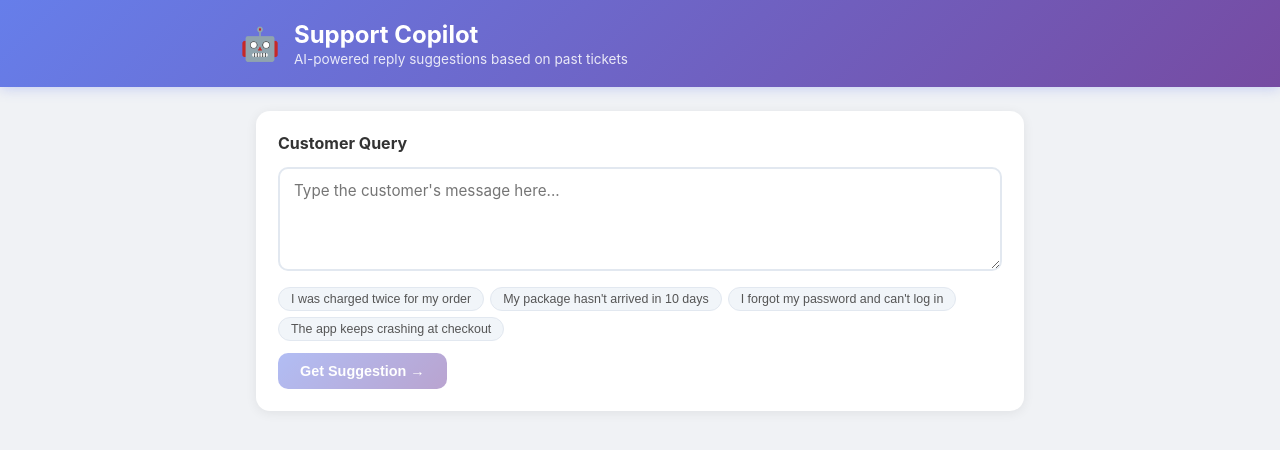
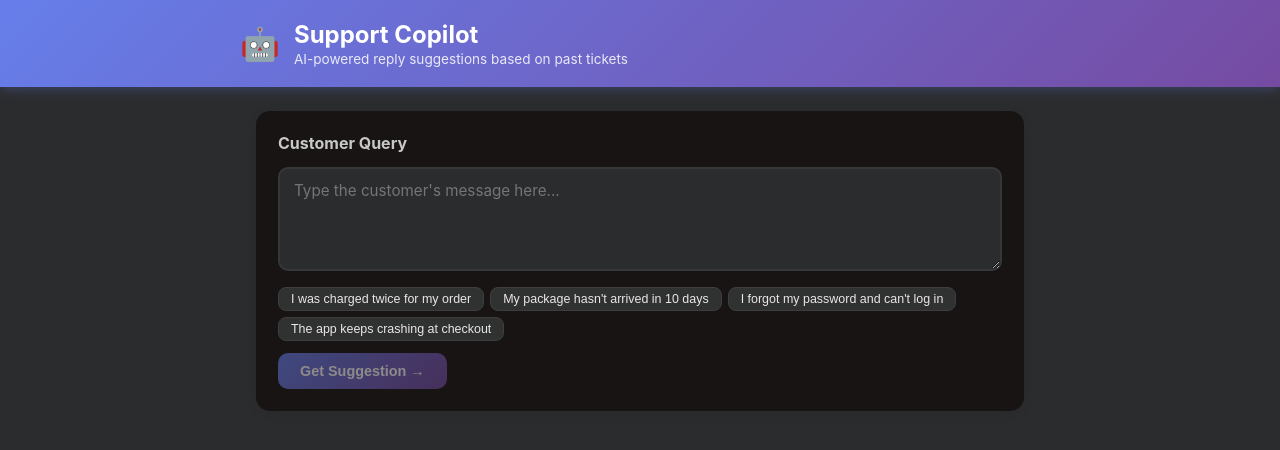
Before and after one commit to SahlaThasnim89/support-copilot-frontend, a React app: page / in a window 1280 px wide. Shown: the top 450 px of the page. Built offline with nearby package versions, Linux system fonts and the light colour scheme; no server answers; the HTML template or start-up script is replaced by a standard one.

Commit message:
feat:some design improvement

```diff
--- a/package.json
+++ b/package.json
@@ -11,7 +11,8 @@
   },
   "dependencies": {
     "react": "^19.2.6",
-    "react-dom": "^19.2.6"
+    "react-dom": "^19.2.6",
+    "react-spinners": "^0.17.0"
   },
   "devDependencies": {
     "@eslint/js": "^10.0.1",
--- a/src/components/LoadingState.jsx
+++ b/src/components/LoadingState.jsx
@@ -1,17 +1,47 @@
+import { useState } from "react";
+import { BeatLoader } from "react-spinners";
+
 export default function LoadingState() {
+    const [loaderColor] = useState("#908e8e");
+
     const steps = [
-    { icon: "🔍", text: "Embedding your query..." },
-    { icon: "📂", text: "Searching past tickets..." },
-    { icon: "🤖", text: "Generating reply with Gemini..." },
+        { text: "Embedding your query..." },
+        { text: "Searching past tickets..." },
+        { text: "Generating reply with Gemini..." },
     ];
 
     return (
-    <div className="card loading-card">
-      <div className="loading-steps">
+        <div style={{ padding: "2rem" }}>
+            {/* Left-align text container so rows align beautifully */}
+            <div className="loading-steps" style={{ display: "flex", flexDirection: "column", gap: "1rem" }}>
                 {steps.map((s, i) => (
-          <div key={i} className="loading-step" style={{ animationDelay: `${i * 0.4}s` }}>
-            <span className="loading-icon">{s.icon}</span>
-            <span>{s.text}</span>
+                    <div
+                        style={{
+                            display: "flex",
+                            alignItems: "center",
+                            gap: "12px",
+                        }}
+                    >
+                        <div
+                            style={{
+                                width: "20px",
+                                height: "20px",
+                                backgroundColor: "#2c2d2f",
+                                borderRadius: "4px",
+                                border: `2px solid ${loaderColor}`,
+                                display: "flex",
+                                alignItems: "center",
+                                justifyContent: "center",
+                                flexShrink: 0,
+                            }}
+                        >
+                            <BeatLoader
+                                size={3}
+                                margin={1}
+                                color={loaderColor}
+                            />
+                        </div>
+                        <span style={{ color: "#908e8e" }}>{s.text}</span>
                     </div>
                 ))}
             </div>
--- a/src/index.css
+++ b/src/index.css
@@ -3,7 +3,7 @@
 
 body {
   font-family: -apple-system, BlinkMacSystemFont, "Segoe UI", sans-serif;
-  background: #f0f2f5;
+  background: #2b2c2e;
   color: #1a1a2e;
   min-height: 100vh;
 }
@@ -26,17 +26,18 @@ body {
 
 /* ── Card ──────────────────────────────────────────────────── */
 .card {
-  background: white;
+  background: rgb(24, 20, 20);
   border-radius: 14px;
   padding: 22px;
   box-shadow: 0 2px 12px rgba(0,0,0,0.07);
 }
-.card-title { font-size: 1rem; font-weight: 700; color: #333; margin-bottom: 14px; }
+.card-title { font-size: 1rem; font-weight: 700; color: #c9c8c8; margin-bottom: 14px; }
 
 /* ── Textarea & Buttons ────────────────────────────────────── */
 .textarea {
   width: 100%;
-  border: 2px solid #e2e8f0;
+  background: #2b2c2d;
+  border: 2px solid #363738;
   border-radius: 10px;
   padding: 12px 14px;
   font-size: 0.95rem;
@@ -44,6 +45,7 @@ body {
   transition: border-color 0.2s;
   font-family: inherit;
   outline: none;
+  color: #ebe7e7;
 }
 .textarea:focus { border-color: #667eea; }
 
@@ -65,7 +67,7 @@ body {
 .btn-primary:disabled { opacity: 0.5; cursor: not-allowed; }
 
 .btn-copy {
-  background: #f1f5f9;
+  background: #2d2d2e;
   border: 1px solid #e2e8f0;
   border-radius: 8px;
   padding: 7px 14px;
@@ -73,19 +75,20 @@ body {
   cursor: pointer;
   margin-top: 12px;
   transition: background 0.2s;
+  color:#e8ecf5;
 }
-.btn-copy:hover { background: #e2e8f0; }
+.btn-copy:hover { background: #3b3d3f; }
 
 /* ── Example chips ─────────────────────────────────────────── */
 .examples { display: flex; flex-wrap: wrap; gap: 6px; }
 .example-chip {
-  background: #f1f5f9;
-  border: 1px solid #e2e8f0;
-  border-radius: 20px;
+  background: #303131;
+  border: 1px solid #3e3e3f;
+  border-radius: 8px;
   padding: 4px 12px;
   font-size: 0.78rem;
   cursor: pointer;
-  color: #555;
+  color: #ebe7e7;
   transition: background 0.2s;
 }
 .example-chip:hover { background: #e8ecf5; color: #667eea; }
@@ -93,23 +96,24 @@ body {
 /* ── Reply card ────────────────────────────────────────────── */
 .reply-card {}
 .reply-box {
-  background: #f8faff;
+  background: #2b2c2d;
   border-left: 4px solid #667eea;
   border-radius: 8px;
   padding: 16px;
   line-height: 1.65;
   font-size: 0.95rem;
-  color: #2d3748;
+  color: #aeb2b8;
 }
 
 /* ── Feedback ──────────────────────────────────────────────── */
 .feedback-row { display: flex; align-items: center; gap: 6px; }
 .feedback-label { font-size: 0.78rem; color: #888; }
 .feedback-btn {
-  background: #f1f5f9;
+  background: #2b2d2f;
   border: 1px solid #e2e8f0;
   border-radius: 6px;
   padding: 4px 8px;
+  color: #e8ecf5;
   font-size: 1rem;
   cursor: pointer;
   transition: background 0.2s;
@@ -126,7 +130,7 @@ body {
   border: 1px solid #e2e8f0;
   border-radius: 10px;
   padding: 12px 14px;
-  background: #fafbff;
+  background: #1f1f20;
 }
 .citation-header { display: flex; align-items: center; gap: 8px; flex-wrap: wrap; margin-bottom: 6px; }
 .citation-num { font-weight: 700; color: #667eea; font-size: 0.85rem; }
@@ -152,14 +156,14 @@ body {
 .citation-snippet { font-size: 0.85rem; color: #555; line-height: 1.5; }
 
 /* ── Loading ───────────────────────────────────────────────── */
-.loading-card { background: linear-gradient(135deg, #f8faff, #ede9fe); }
+
 .loading-steps { display: flex; flex-direction: column; gap: 12px; }
 .loading-step {
   display: flex;
   align-items: center;
   gap: 10px;
   font-size: 0.9rem;
-  color: #555;
+  color: #d0cbcb;
   opacity: 0;
   animation: fadeIn 0.5s forwards;
 }
```
Also changed, not shown: 2 other files (tests, documents, lock files or other folders). Lines whose indentation alone changed are shown as unchanged.
